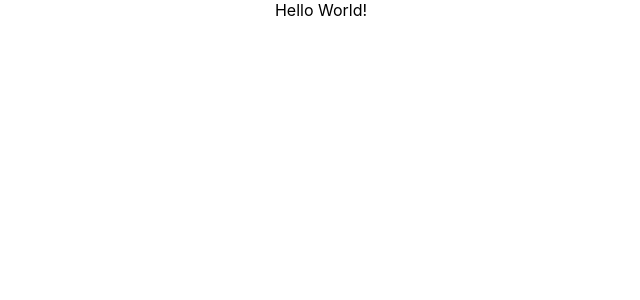
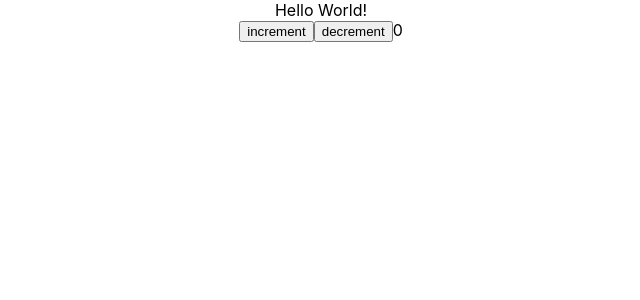
Before and after one commit to abhishekrwl/react-learning, a React (Create React App) app: page / in a window 1280 px wide. Shown: the top 300 px of the page, without its empty margins (319-959 px from the left). Built offline with nearby package versions, Linux system fonts and the light colour scheme.

Commit message:
completed counter program

```diff
--- a/src/App.js
+++ b/src/App.js
@@ -1,11 +1,12 @@
-import logo from "./logo.svg";
 import "./App.css";
+import Counter from "./component/Counter";
 import HelloComponent from "./component/HelloComponent";
 
 function App() {
   return (
     <div className="App">
       <HelloComponent text={`Hello World!`} />
+      <Counter />
     </div>
   );
 }
--- /dev/null
+++ b/src/component/Counter.js
@@ -0,0 +1,21 @@
+import React, { useEffect, useState } from "react";
+
+function Counter() {
+  const [counter, setCounter] = useState(0);
+
+  return (
+    <>
+      <div>
+        <button onClick={() => setCounter((prevCount) => prevCount + 1)}>
+          increment
+        </button>
+        <button onClick={() => setCounter((prevCount) => prevCount - 1)}>
+          decrement
+        </button>
+        {counter}
+      </div>
+    </>
+  );
+}
+
+export default Counter;
```
